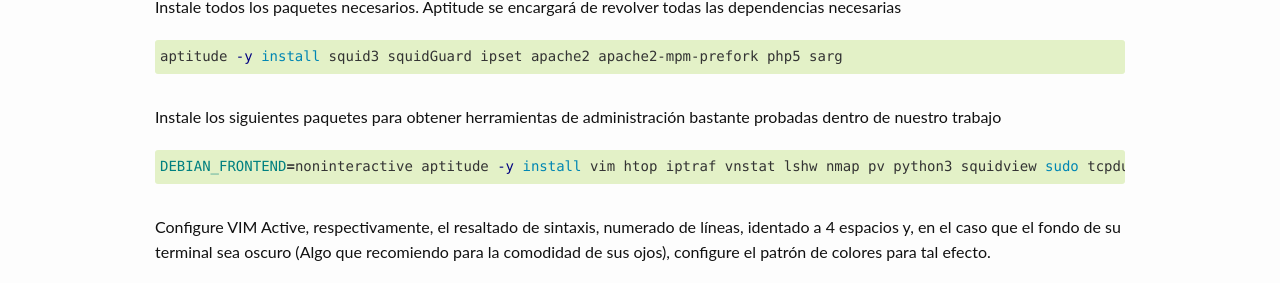
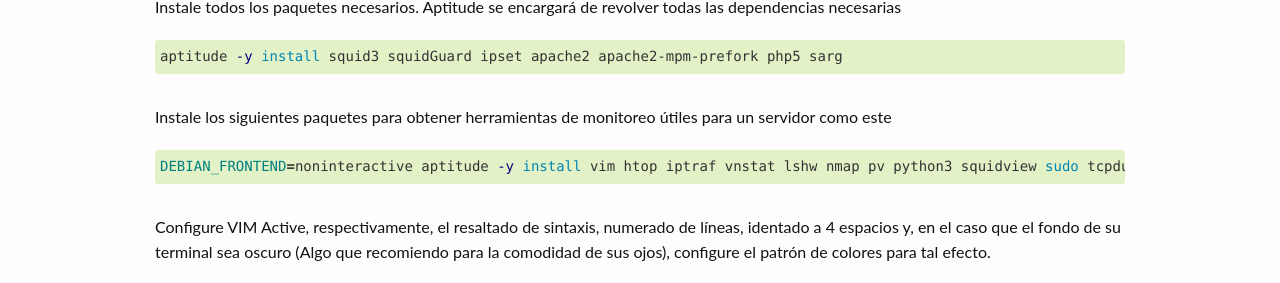
Before and after one commit to VTacius/firewall, a Jekyll site: the page built from _instalacion/sistema/index.md, in a window 1280 px wide and 900 px high, scrolled down 894 px. Shown: the part 153-436 px from the top of the window. Built offline with Jekyll 4.4.1, drawn with Linux system fonts in a browser that asks for light colours; some of the changed text lies outside the part shown.

Commit message:
Cambios menores. Algunas explicaciones. Agrego permisos para telefono IP. Quito espacios en blanco al inicio de muchos comandos

```diff
--- a/_instalacion/sistema/index.md
+++ b/_instalacion/sistema/index.md
@@ -48,9 +48,9 @@
 aptitude -y install squid3 squidGuard ipset apache2 apache2-mpm-prefork php5 sarg
 {% endhighlight %}
 
-Instale los siguientes paquetes para obtener herramientas de administración bastante probadas dentro de nuestro trabajo
+Instale los siguientes paquetes para obtener herramientas de monitoreo útiles para un servidor como este
 {% highlight bash %}
-DEBIAN_FRONTEND=noninteractive aptitude -y install vim htop iptraf vnstat lshw nmap pv python3 squidview sudo tcpdump tree tmux tshark bwm-ng
+DEBIAN_FRONTEND=noninteractive aptitude -y install vim htop iptraf vnstat lshw nmap pv python3 squidview sudo tcpdump tree tmux tshark bwm-ng iptstate
 {% endhighlight %}
 
 Configure VIM
```
Also changed, not shown: _instalacion/iptables/establecimiento.md (+5 -0 lines), _instalacion/iptables/index.md (+1 -1 lines), _instalacion/reportes/index.md (+7 -7 lines), _instalacion/reportes/reportes.md (+0 -1 lines), _instalacion/squid3/index.md (+5 -5 lines).
